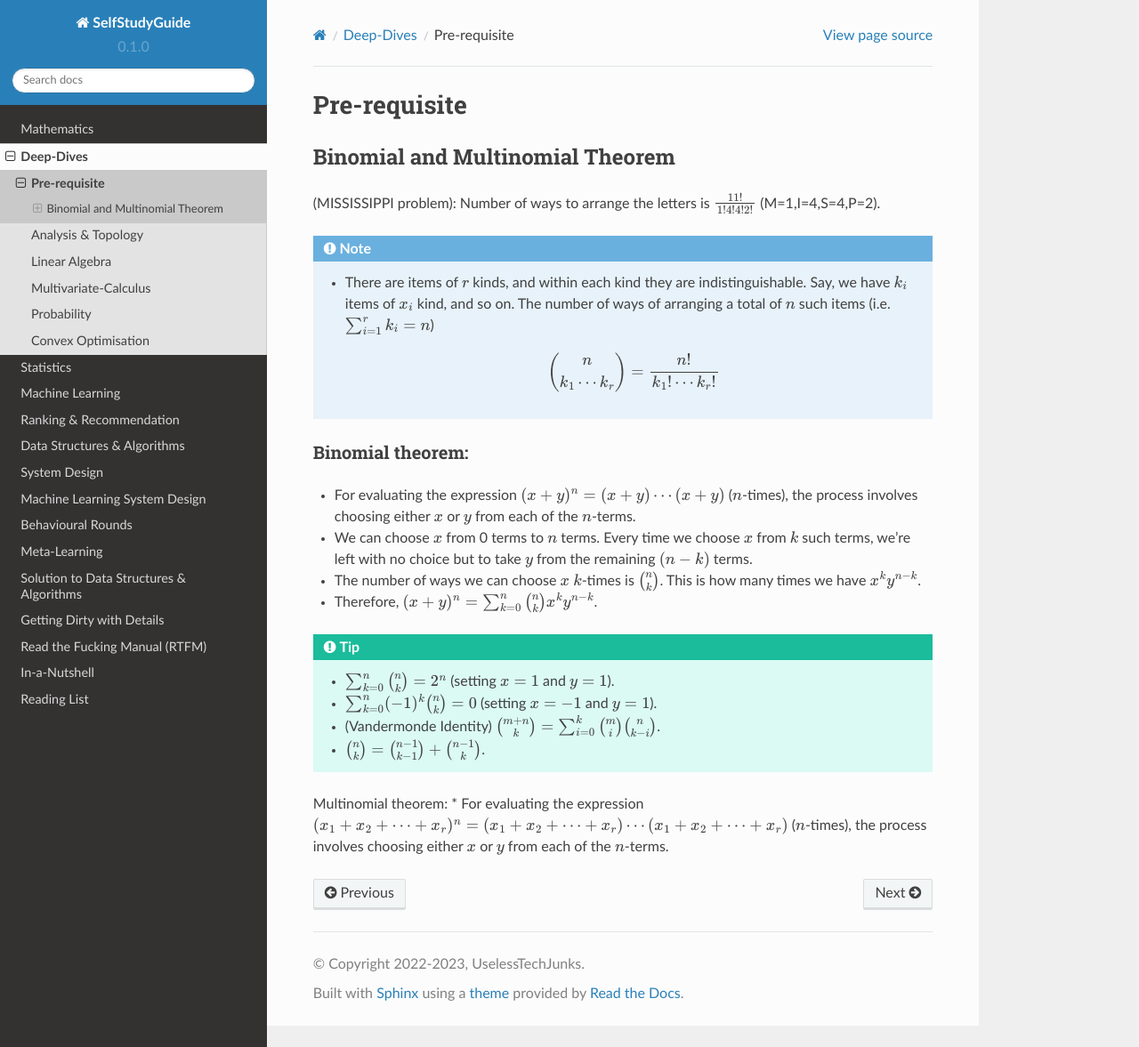
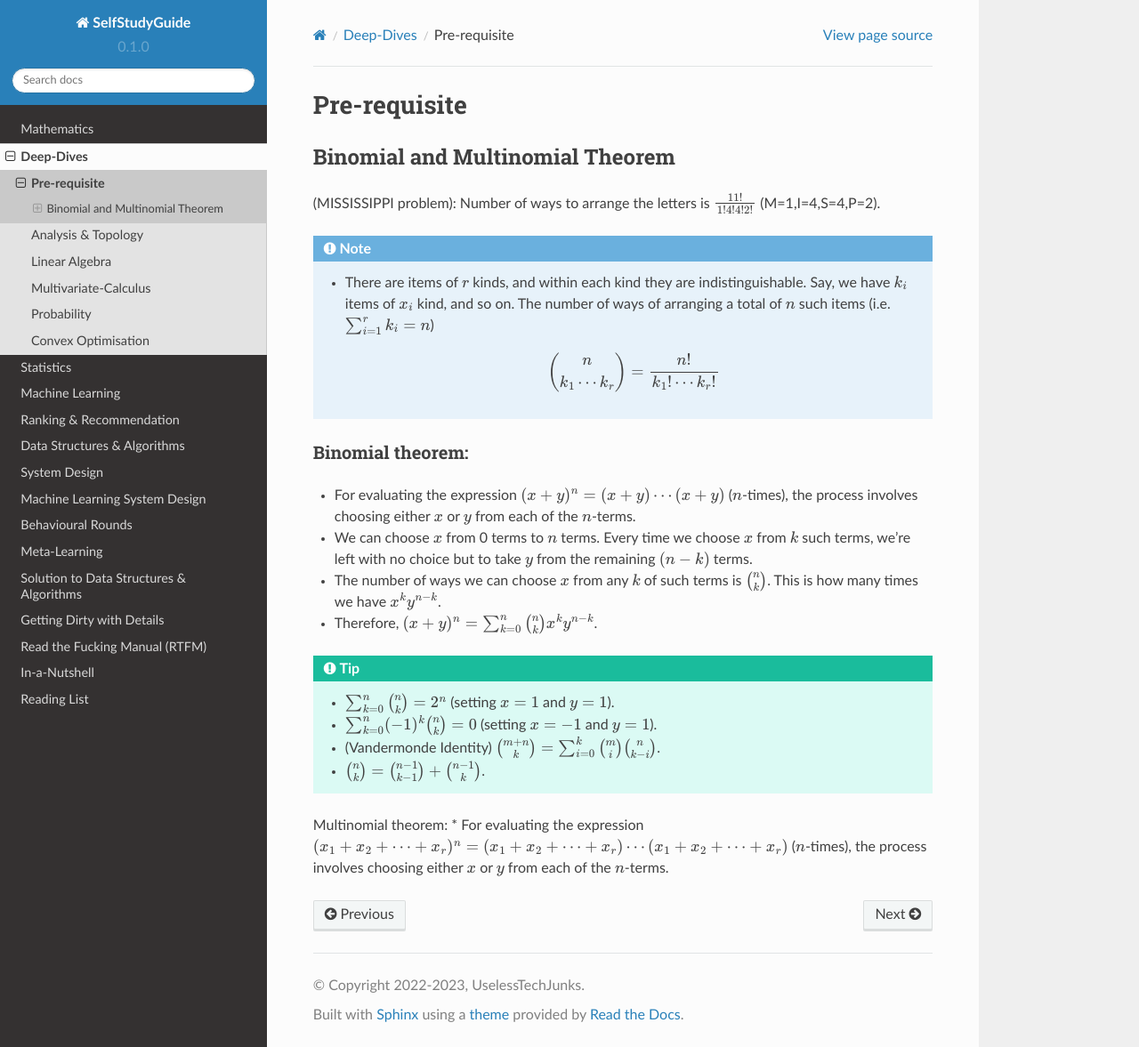
Before and after one commit to uselesstechjunks/leetcode, a Sphinx documentation site: the page built from docs/source/math/prereq.rst, in a window 1280 px wide and 1177 px high. Shown: the whole window at 89% size. Built offline with Sphinx 7.4.7 and the Read the Docs theme 2.0.0, drawn with Linux system fonts in a browser that asks for light colours.

Commit message:
Update prereq.rst

```diff
--- a/docs/source/math/prereq.rst
+++ b/docs/source/math/prereq.rst
@@ -17,7 +17,7 @@ Binomial theorem:
 -------------------------------
 * For evaluating the expression :math:`(x+y)^n=(x+y)\cdots(x+y)` (:math:`n`-times), the process involves choosing either :math:`x` or :math:`y` from each of the :math:`n`-terms.
 * We can choose :math:`x` from 0 terms to :math:`n` terms. Every time we choose :math:`x` from :math:`k` such terms, we're left with no choice but to take :math:`y` from  the remaining :math:`(n-k)` terms.
-* The number of ways we can choose :math:`x` :math:`k`-times is :math:`{n\choose k}`. This is how many times we have :math:`x^k y^{n-k}`.
+* The number of ways we can choose :math:`x` from any :math:`k` of such terms is :math:`{n\choose k}`. This is how many times we have :math:`x^k y^{n-k}`.
 * Therefore, :math:`(x+y)^n=\sum_{k=0}^n {n\choose k} x^k y^{n-k}`.
 
 .. tip::
```
